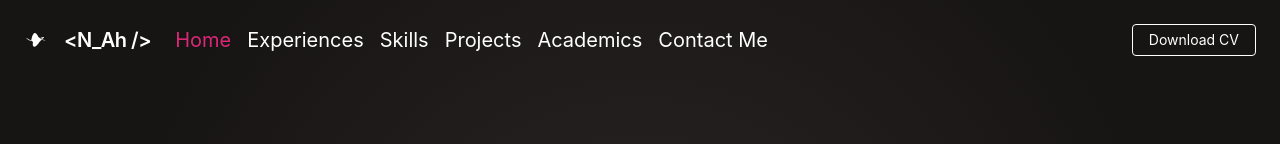
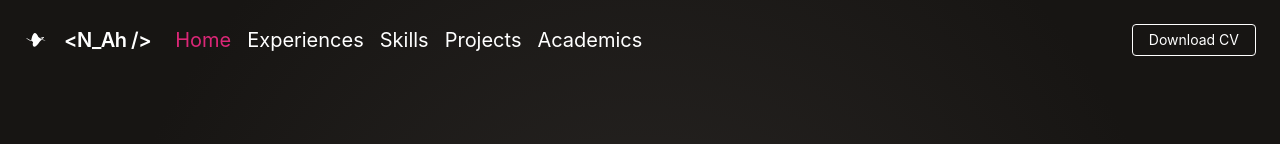
Before and after one commit to num-js/portfolio, a React (Create React App) app: page / in a window 1280 px wide. Shown: the top 144 px of the page. Built offline with nearby package versions, Linux system fonts and the light colour scheme.

Commit message:
Removed contact me section for now

```diff
--- a/src/components/Header/Header.js
+++ b/src/components/Header/Header.js
@@ -27,10 +27,10 @@ const Header = () => {
             label: 'Academics',
             link: ACADEMICS
         },
-        {
-            label: 'Contact Me',
-            link: CONTACT_ME
-        },
+        // {
+        //     label: 'Contact Me',
+        //     link: CONTACT_ME
+        // },
     ];
 
     return (
```
